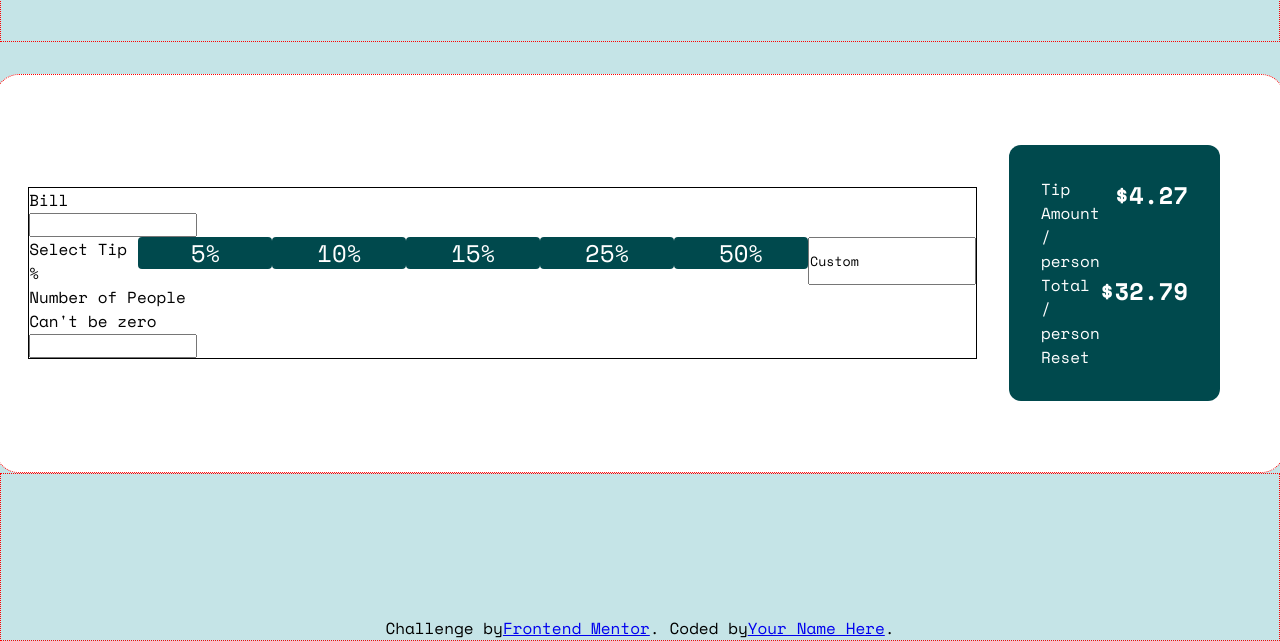
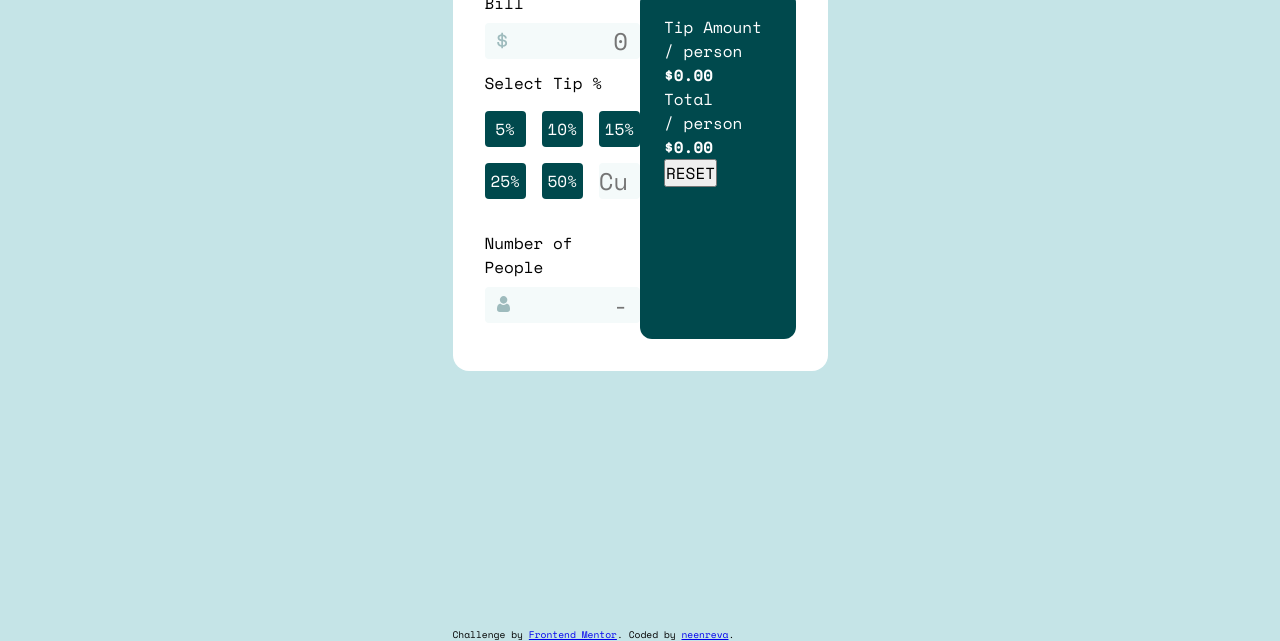
Before and after one commit to neenreva/tip-calculator-app-main, a plain HTML site: page index.html in a window 1280 px wide. Shown: the part 159-800 px from the top of the page. Drawn offline with nearby package versions, Linux system fonts and the light colour scheme.

Commit message:
CSS overhaul/Adding functionality

```diff
--- a/app.js
+++ b/app.js
@@ -0,0 +1,35 @@
+// Selectors
+const totalBill = document.querySelector(".bill-total");
+const tipPercent = document.querySelectorAll(".tip-percent");
+const customTip = document.querySelector(".custom-tip");
+const people = document.querySelector(".divide");
+const tipPerPerson = document.querySelector(".tip-pp");
+const totalPerPerson = document.querySelector(".total-pp");
+
+console.log(totalBill, people);
+
+//Select Tip buttons
+
+tipPercent.forEach((el) =>
+  el.addEventListener("click", function () {
+    let percent = this.getAttribute("data-num");
+    let tip = (totalBill.value * percent).toFixed(2);
+    let tipAmount = tip / people.value;
+    let total = tipAmount + totalBill.value / people.value;
+    tipPerPerson.innerHTML = `$${tipAmount}`;
+    totalPerPerson.innerHTML = `$${total}`;
+  })
+);
+
+//Custom Tip Calc
+customTip.addEventListener("");
+
+// Reset
+
+document.querySelector(".reset").addEventListener("click", function () {
+  totalBill.value = "";
+  customTip.value = "";
+  people.value = "";
+  tipPerPerson.innerHTML = "$0.00";
+  totalPerPerson.innerHTML = "$0.00";
+});
--- a/index.html
+++ b/index.html
@@ -20,30 +20,38 @@
       rel="stylesheet"
     />
     <link rel="stylesheet" href="style.css" />
+    <script defer src="app.js"></script>
   </head>
   <body>
     <header><img src="images/logo.svg" alt="" /></header>
     <main>
       <section class="input">
-        <div>
+        <div class="bill">
           <p>Bill</p>
-          <input type="number" />
+          <img src="images/icon-dollar.svg" alt="" />
+          <input class="bill-total" type="number" placeholder="0" min="0" />
         </div>
 
-        <div class="btns">
-          <p>Select Tip %</p>
-          <button>5%</button> <button>10%</button> <button>15%</button>
-          <button>25%</button> <button>50%</button>
-
-          <input type="text" value="Custom" />
+        <div class="tip-btn-container">
+          <p class="tip-head">Select Tip %</p>
+          <button class="tip-percent" data-num=".05">5%</button>
+          <button class="tip-percent" data-num=".1">10%</button>
+          <button class="tip-percent" data-num=".15">15%</button>
+          <button class="tip-percent" data-num=".25">25%</button>
+          <button class="tip-percent" data-num=".5">50%</button>
+          <input
+            class="custom-tip"
+            type="number"
+            placeholder="Custom"
+            min="1"
+            max="100"
+          />
         </div>
 
-        <div>
-          <div>
-            <p>Number of People</p>
-            <p>Can't be zero</p>
-          </div>
-          <input type="number" />
+        <div class="people">
+          <p>Number of People</p>
+          <img src="images/icon-person.svg" alt="" />
+          <input class="divide" type="number" min="1" placeholder="-" />
         </div>
       </section>
       <section class="output">
@@ -52,15 +60,16 @@
             <p>Tip Amount</p>
             <span>/ person</span>
           </div>
-          <h2>$4.27</h2>
+          <h1 class="tip-pp">$0.00</h1>
         </div>
         <div class="total-container">
           <div>
             <p>Total</p>
-            <span>/ person Reset</span>
+            <span>/ person</span>
           </div>
-          <h2>$32.79</h2>
+          <h1 class="total-pp">$0.00</h1>
         </div>
+        <button class="reset">RESET</button>
       </section>
     </main>
 
@@ -68,7 +77,7 @@
       Challenge by
       <a href="https://www.frontendmentor.io?ref=challenge" target="_blank"
         >Frontend Mentor</a
-      >. Coded by <a href="#">Your Name Here</a>.
+      >. Coded by <a href="#">neenreva</a>.
     </footer>
   </body>
 </html>
--- a/style.css
+++ b/style.css
@@ -3,108 +3,161 @@
   padding: 0;
   box-sizing: border-box;
   font-family: "Space Mono", monospace;
+  font-size: 100%;
 }
 
 html {
   background-color: hsl(185, 41%, 84%);
+  width: 100vw;
+  height: 100%;
 }
 
 body {
-  display: flex;
-  flex-direction: column;
+  margin: 0rem auto;
+  max-width: 375px;
 }
 
-header,
-main,
-footer {
+header {
+  margin: 2rem;
   display: flex;
-  align-items: center;
   justify-content: center;
 }
 
-header {
-  border: 1px dotted;
-  margin: min(10vw, 2rem) 0;
-}
-
 main {
-  border: 1px dotted;
+  display: grid;
+  grid-template-rows: 1fr;
+  padding: 2rem;
   background-color: hsl(0, 0%, 100%);
-  flex-direction: column;
-  align-self: center;
-  max-width: 23rem;
-  border-radius: 1.5rem;
-  padding: 2rem;
-}
-
-button {
-  width: 9rem;
-  background-color: hsl(183, 100%, 15%);
-  color: hsl(0, 0%, 100%);
-  height: 2rem;
-  border: none;
-  border-radius: 0.25rem;
-  font-size: 1.5rem;
-  display: flex;
-  align-items: center;
-  justify-content: center;
-}
-
-.btns {
-  margin: 0;
-  display: flex;
-
+  border-radius: 1rem;
 }
 
 .input {
-  width: 100%;
-  border: 1px solid;
+}
+
+.bill p,
+.people p {
+  margin-bottom: 0.5rem;
+}
+
+.bill,
+.people {
+  position: relative;
+}
+
+.bill img,
+.people img {
+  position: absolute;
+  padding: 0.55rem 0.75rem;
+  color: hsl(186, 14%, 43%);
+}
+
+.tip-btn-container {
+  display: grid;
+  grid-template-columns: 1fr 1fr;
+  grid-template-rows: repeat(4, 1fr);
+  gap: 1rem;
+  margin-bottom: 2rem;
+}
+
+.tip-head {
+  grid-column: span 2;
+  display: flex;
+  align-items: flex-end;
+}
+
+.tip-percent {
+  color: hsl(0, 0%, 100%);
+  background-color: hsl(183, 100%, 15%);
+  border: none;
+  border-radius: 0.25rem;
+}
+
+.people {
 }
 
 .output {
   background-color: hsl(183, 100%, 15%);
-  width: 100%;
   border-radius: 0.75rem;
-  margin: 2rem;
-  padding: 2rem;
-}
-
-.tip-container,
-.total-container {
-  display: flex;
-  color: white;
+  color: hsl(0, 0%, 100%);
+  padding: 1.5rem;
 }
 
 footer {
-  display: flex;
+  font-size: 0.6rem;
   text-align: center;
-  border: 1px dotted;
 }
 
-@media (min-width: 600px) {
+input {
+  width: 100%;
+  color: hsl(183, 100%, 15%);
+  font-size: 1.5rem;
+  text-align: right;
+  background-color: hsl(185, 41%, 97%);
+  border: none;
+  border-radius: 0.25rem;
+  padding-right: 0.75rem;
+}
+
+input[type="number"] {
+  -moz-appearance: textfield;
+}
+
+input:focus {
+  outline: 2px solid hsl(172, 67%, 45%);
+}
+
+input::-webkit-outer-spin-button,
+input::-webkit-inner-spin-button {
+  -webkit-appearance: none;
+  margin: 0;
+}
+
+input.divide {
+  margin-bottom: 1rem;
+}
+
+button {
+  cursor: pointer;
+}
+
+@media (min-width: 700px) {
   body {
-    height: 100vh;
+    margin: 0 auto;
+    width: 80vw;
   }
 
   header {
-    border: 1px dotted red;
-    flex: 1;
+    display: flex;
+    justify-content: center;
   }
 
   main {
-    border: 1px dotted red;
-    flex-direction: row;
-    flex: 2;
-    max-width: none;
+    display: grid;
+    grid-template-columns: 1fr 1fr;
+    padding: 2rem;
   }
 
-  /* button {
+  .input {
+    grid-column: 1/2;
+  }
 
-  } */
+  .tip-btn-container {
+    grid-template-columns: 1fr 1fr 1fr;
+    grid-template-rows: repeat(3, 1fr);
+  }
+
+  .tip-head {
+    grid-column: span 3;
+  }
+
+  .output {
+    grid-column: 2/3;
+  }
 
   footer {
-    border: 1px dotted red;
-    flex: 1;
-    align-items: flex-end;
+    position: fixed;
+    bottom: 0;
+    font-size: 0.6rem;
+    text-align: center;
   }
 }
```
